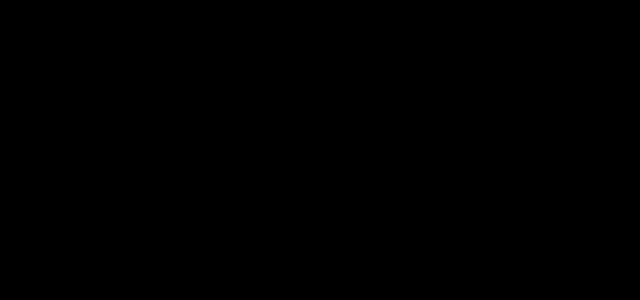
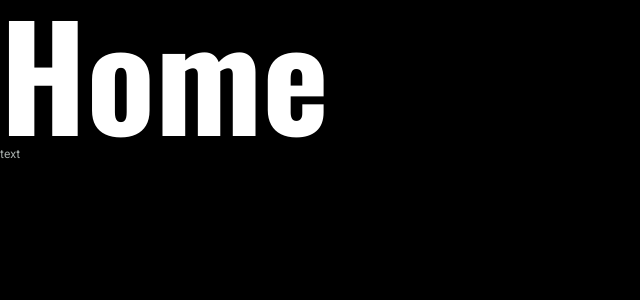
Before and after one commit to winder10fps/Abibas_frontend, a React (Vite) app: page / in a window 1280 px wide. Shown: the top 300 px of the page, without its empty margins (0-640 px from the left). Built offline with nearby package versions, Linux system fonts and the light colour scheme.

Commit message:
Стили для заголовков, компонент Text для остальных текстов

```diff
--- a/src/app/styles/globals.css
+++ b/src/app/styles/globals.css
@@ -1,3 +1,45 @@
 :root {
   background-color: var(--color-background);
 }
+
+/* заголовки */
+h1, h2, h3, h4, h5, h6 {
+  font-family: var(--second-family);
+  color: var(--color-light);
+  text-transform: uppercase;
+}
+
+h1, h2, h3 {
+  font-weight: 700;
+}
+
+h4, h5 {
+  font-weight: 600;
+}
+
+h1 {
+  text-transform: none;
+  font-size: 142px;
+  line-height: 102%;
+  letter-spacing: -3%;
+}
+
+h2 {
+  font-size: 48px;
+}
+
+h3 {
+  font-size: 36px;
+}
+
+h4 {
+  font-size: 32px;
+}
+
+h5 {
+  font-size: 24px;
+}
+
+h6 {
+  font-weight: 400;
+}
--- a/src/pages/home/ui/HomePage.tsx
+++ b/src/pages/home/ui/HomePage.tsx
@@ -1,7 +1,10 @@
+import { Text } from "@/shared/ui"
+
 export const HomePage = () => {
   return (
     <>
       <h1>Home</h1>
+      <Text size="micro" color="foreground">text</Text>
     </>
   )
 }
--- /dev/null
+++ b/src/shared/ui/Text/Text.css
@@ -0,0 +1,33 @@
+.text {
+  font-family: var(--first-family);
+}
+
+
+.text.big {
+  font-size: 20px;
+}
+
+.text.default {
+  font-size: 16px;
+}
+
+.text.mini {
+  font-size: 14px;
+}
+
+.text.micro {
+  font-size: 12px;
+}
+
+
+.text.foreground{
+  color: var(--color-foreground)
+}
+
+.text.light{
+  color: var(--color-light)
+}
+
+.text.accent {
+  color: var(--color-accent)
+}
--- /dev/null
+++ b/src/shared/ui/Text/Text.tsx
@@ -0,0 +1,24 @@
+import { type ReactNode } from 'react'
+import './Text.css'
+
+type TextProps = {
+  size: 'big' | 'default' | 'mini' | 'micro'
+  color: 'foreground' | 'light' | 'accent'
+  children: ReactNode
+}
+
+export const Text = ({
+  size,
+  color,
+  children
+}: TextProps) => {
+  return (
+    <span className={`
+      text
+      ${size}
+      ${color}
+    `}>
+      {children}
+    </span>
+  )
+}
--- a/src/shared/ui/index.ts
+++ b/src/shared/ui/index.ts
@@ -1 +1,2 @@
-export {Button} from './Button/Button'
+export { Button } from './Button/Button'
+export { Text } from './Text/Text'
```
